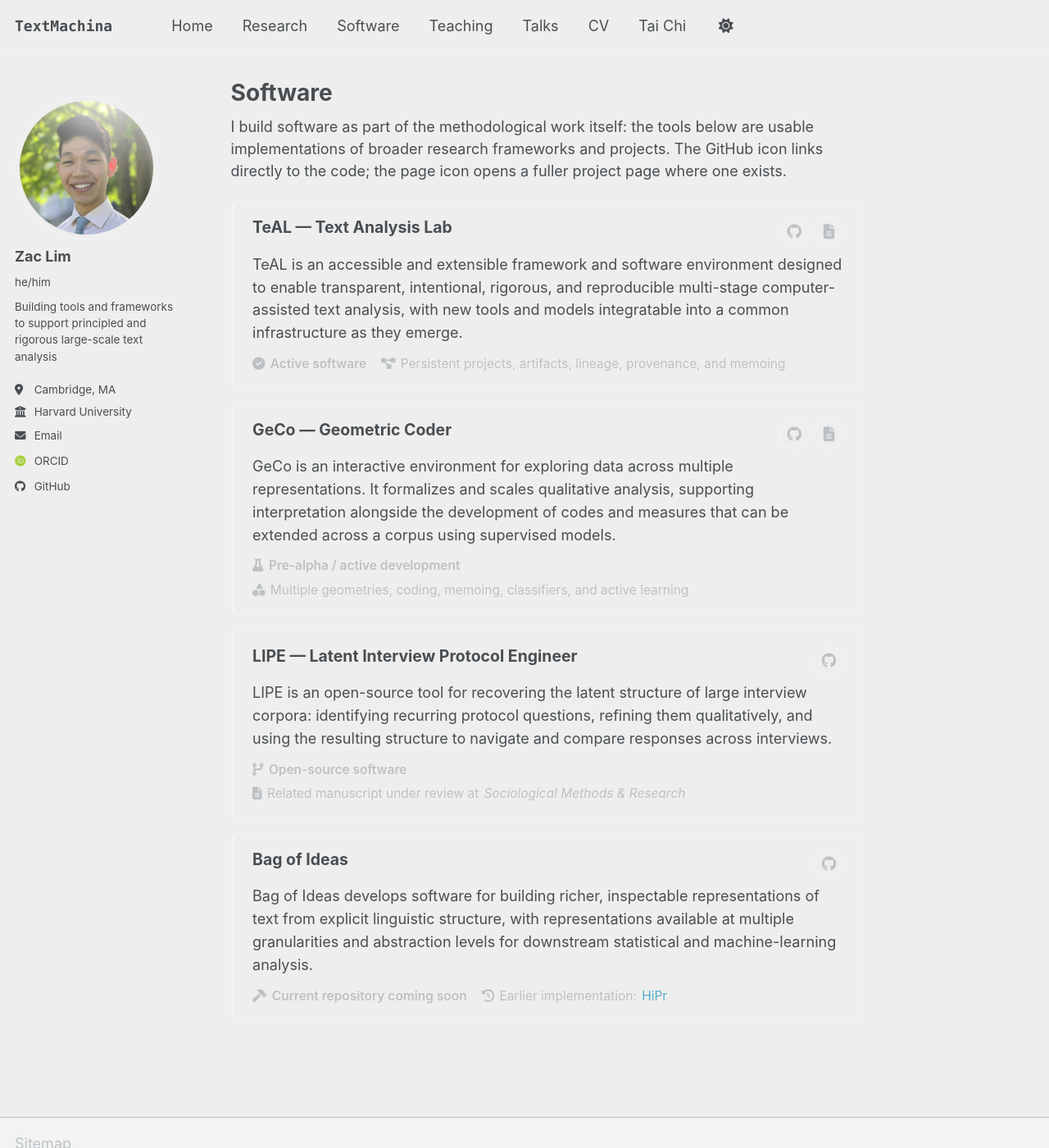
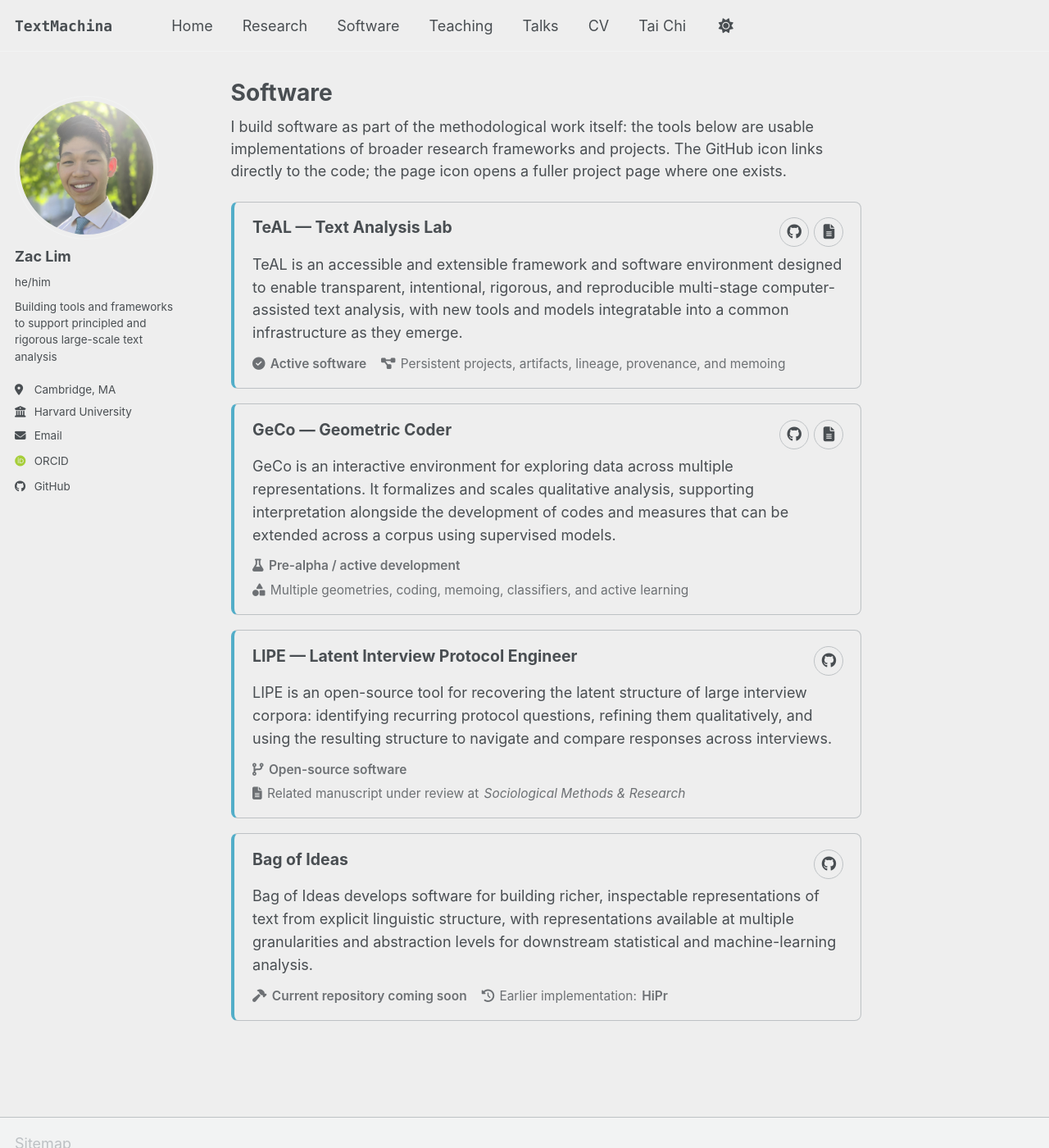
Before and after one commit to zacthinks/zacthinks.github.io, a Jekyll site: the page built from _pages/software.md, in a window 1280 px wide and 1400 px high. Shown: the whole window at 82% size. Built offline with Jekyll 4.4.1, drawn with Linux system fonts in a browser that asks for light colours; some web fonts are replaced; a script bundle is joined from its source files by our own code; library files that are not in the unit come from our copies.

Commit message:
Improve project card contrast across themes

```diff
--- a/assets/css/main.scss
+++ b/assets/css/main.scss
@@ -51,8 +51,8 @@
   position: relative;
   margin: 0 0 1rem;
   padding: 1.05rem 1.15rem 1rem 1.25rem;
-  border: 1px solid var(--global-border-color);
-  border-left-width: 4px;
+  border: 1px solid var(--global-dark-border-color);
+  border-left: 4px solid var(--global-link-color);
   border-radius: 8px;
 }
 
@@ -83,14 +83,17 @@
   justify-content: center;
   width: 2rem;
   height: 2rem;
-  border: 1px solid var(--global-border-color);
+  border: 1px solid var(--global-dark-border-color);
   border-radius: 999px;
-  color: var(--global-text-color-light);
+  color: var(--global-text-color);
+  background: var(--global-bg-color);
   text-decoration: none;
 }
 
 .page__content .project-icon-link:hover {
   color: var(--global-link-color-hover);
+  border-color: var(--global-link-color);
+  background: var(--details-summary-bg);
   text-decoration: none;
 }
 
@@ -103,9 +106,10 @@
   display: flex;
   flex-wrap: wrap;
   gap: 0.35rem 1rem;
-  color: var(--global-text-color-light);
+  color: var(--global-text-color);
   font-family: $sans-serif;
   font-size: 0.86em;
+  opacity: 0.78;
 }
 
 .project-entry__meta span {
@@ -115,6 +119,8 @@
 }
 
 .page__content .project-entry__meta a {
+  color: inherit;
+  font-weight: 600;
   text-decoration: none;
 }
 
```
